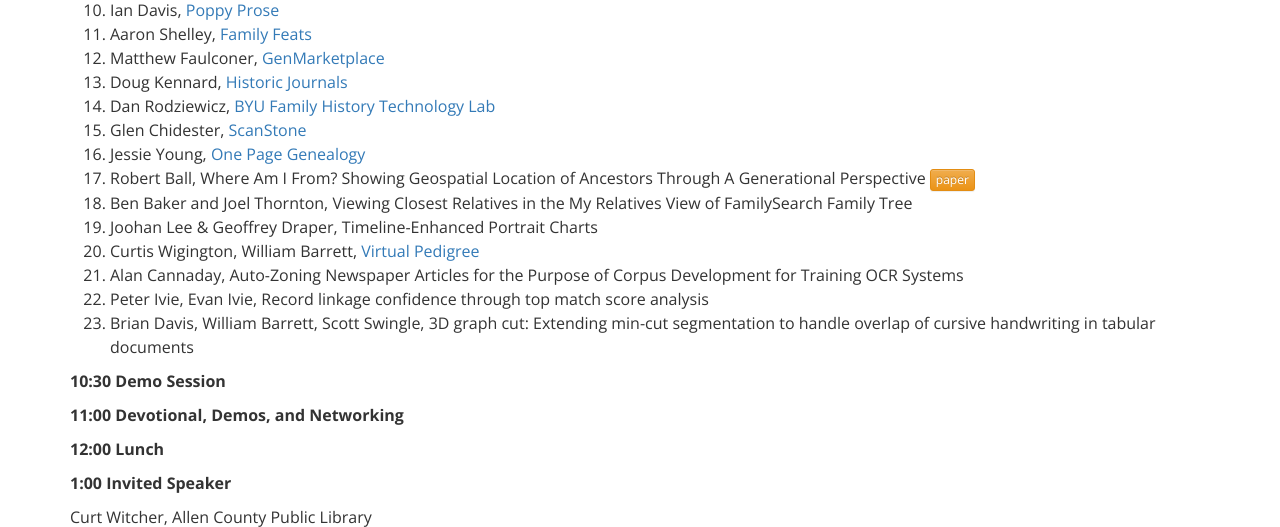
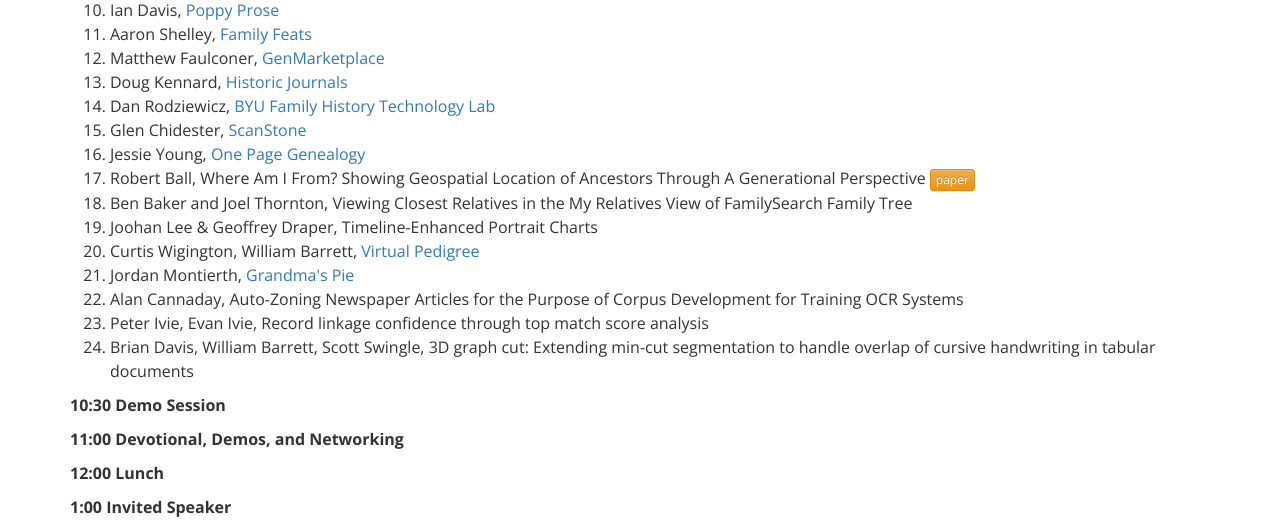
Before and after one commit to byu-fht/fhtw-old, a Flask app: template templates/program.html in a window 1280 px wide. Shown: the part 767-1294 px from the top of the page. Run offline with Flask 2, Linux system fonts and the light colour scheme; the template is opened without the code that fills it, so the values that code supplies are empty; some libraries are stand-ins or nearby versions.

Commit message:
Added to program

```diff
--- a/templates/program.html
+++ b/templates/program.html
@@ -56,6 +56,7 @@
 1. Ben Baker and Joel Thornton, Viewing Closest Relatives in the My Relatives View of FamilySearch Family Tree
 1. Joohan Lee & Geoffrey Draper, Timeline-Enhanced Portrait Charts
 1. Curtis Wigington, William Barrett, [Virtual Pedigree](http://virtual-pedigree.fhtl.byu.edu/)
+1. Jordan Montierth, [Grandma's Pie](http://grandmas-pie.fhtl.byu.edu/)
 1. Alan Cannaday, Auto-Zoning Newspaper Articles for the Purpose of Corpus Development for Training OCR Systems
 1. Peter Ivie, Evan Ivie, Record linkage confidence through top match score analysis
 1. Brian Davis, William Barrett, Scott Swingle, 3D graph cut: Extending min-cut segmentation to handle overlap of cursive handwriting in tabular documents
```
